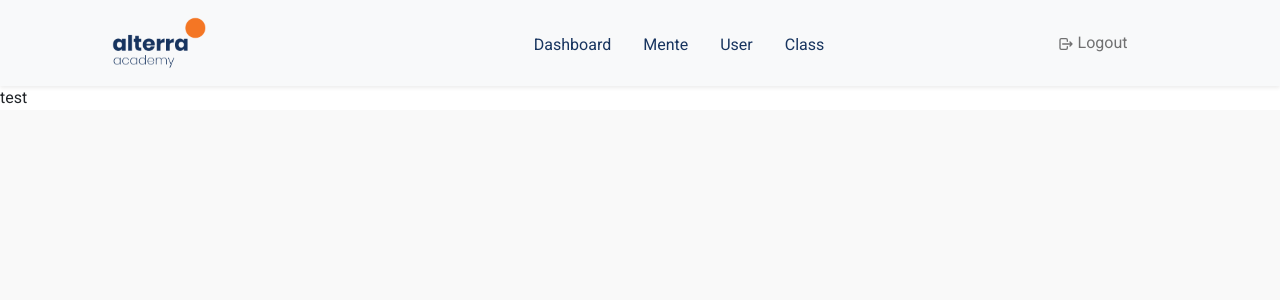
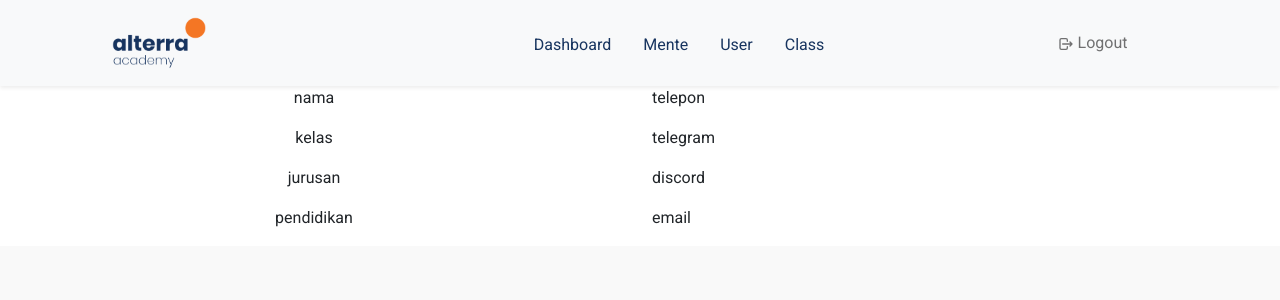
Before and after one commit to ALTA-FE8-GP3/immersive-dashboard, a Next.js app: page /mente in a window 1280 px wide. Shown: the top 300 px of the page. Built offline with nearby package versions, Linux system fonts and the light colour scheme.

Commit message:
update json

```diff
--- a/package.json
+++ b/package.json
@@ -11,11 +11,11 @@
   "dependencies": {
     "axios": "^0.27.2",
     "bootstrap": "^5.2.1",
-    "next": "12.3.0",
-    "react": "18.2.0",
+    "next": "^12.3.0",
+    "react": "^18.2.0",
     "react-bootstrap": "^2.5.0",
     "react-cookie": "^4.1.1",
-    "react-dom": "18.2.0",
+    "react-dom": "^18.2.0",
     "react-icons": "^4.4.0"
   },
   "devDependencies": {
--- a/pages/mente/index.jsx
+++ b/pages/mente/index.jsx
@@ -1,9 +1,25 @@
-import React from 'react'
+import React from "react";
 
 const Index = () => {
   return (
-    <div>test</div>
-  )
-}
+    <div>
+      <div className="row">
+        <div className="col-6 text-center">
+          <p>nama</p>
+          <p>kelas</p>
+          <p>jurusan</p>
+          <p>pendidikan</p>
+        </div>
+        <div className="col-6">
+          <p>telepon</p>
+          <p>telegram</p>
+          <p>discord</p>
+          <p>email</p>
+        </div>
+      </div>
+      <div></div>
+    </div>
+  );
+};
 
-export default Index
+export default Index;
```
Also changed, not shown: 1 other file (tests, documents, lock files or other folders).
